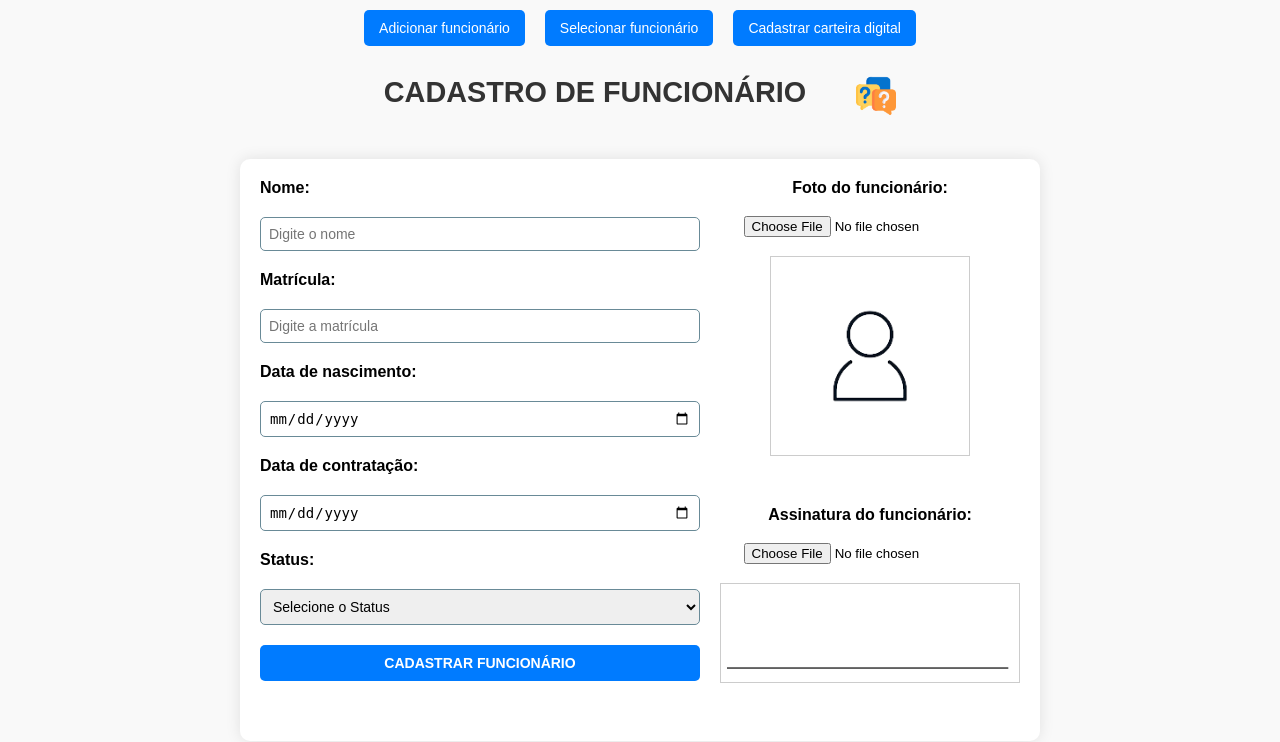
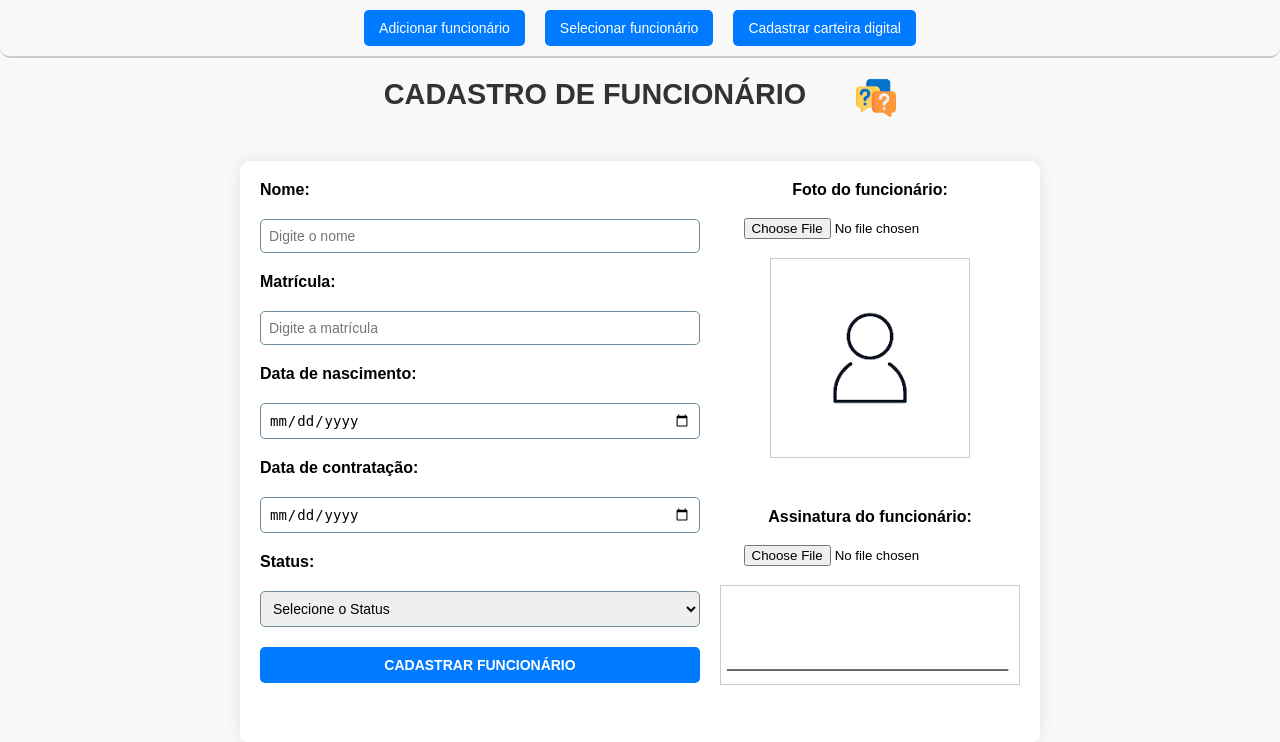
Before and after one commit to paulovarrone/CadastrosFuncionario, a Flask app: page / in a window 1280 px wide. Shown: the top 742 px of the page. Run offline with Flask 3, Linux system fonts and the light colour scheme; the visitor is signed in with stand-in values (Sample User, id 1).

Commit message:
menu style

```diff
--- a/static/css/style.css
+++ b/static/css/style.css
@@ -86,11 +86,11 @@ h2 {
   gap: 20px;
   margin-bottom: 20px;
   padding: 10px;
-    /* border: 2px solid #ccc;
-    border-radius: 10px;
-    background-color: #f9f9f9;
-    width: 100%;
-    box-sizing: border-box; */
+  border-bottom: 2px solid #ccc;
+  border-radius: 10px;
+  background-color: #f9f9f9;
+  width: 100%;
+  box-sizing: border-box;
   justify-content: center;
 }
 
```
Also changed, not shown: static/css/carteira.css (+5 -5 lines).
